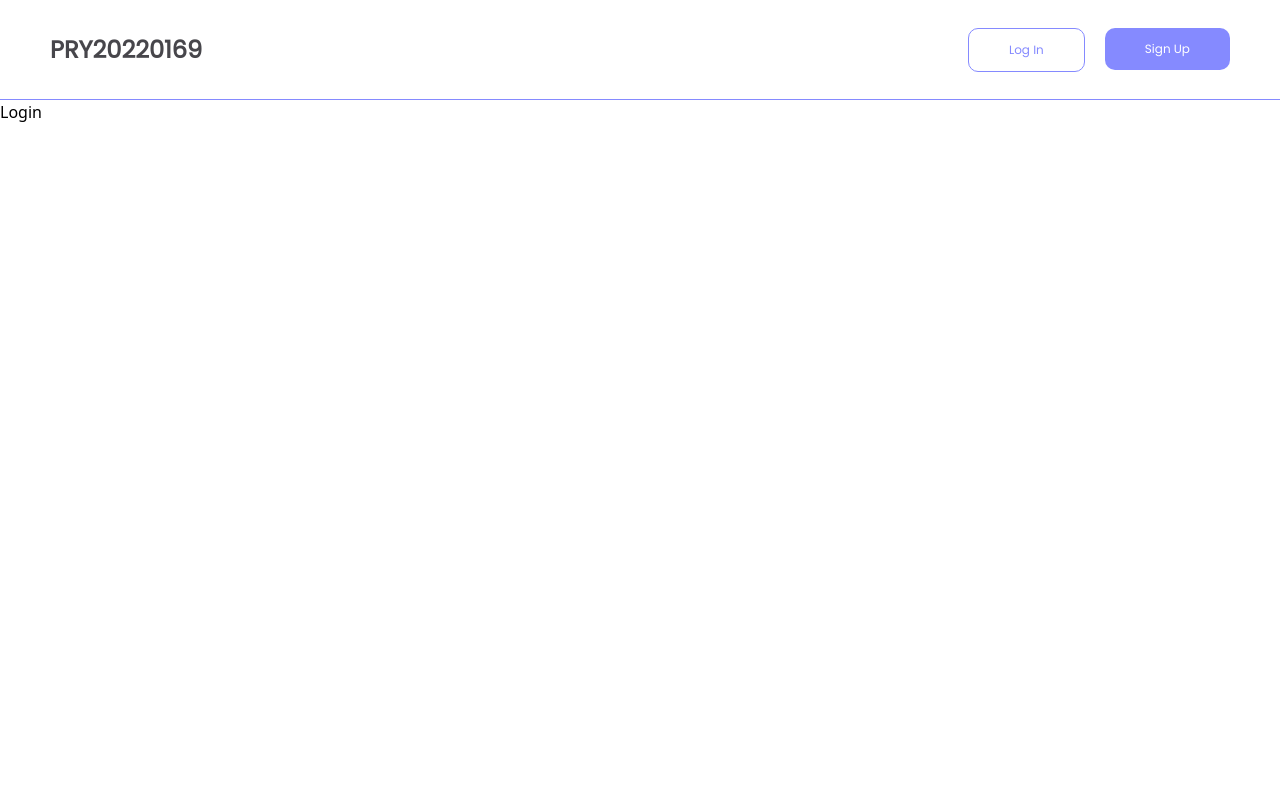
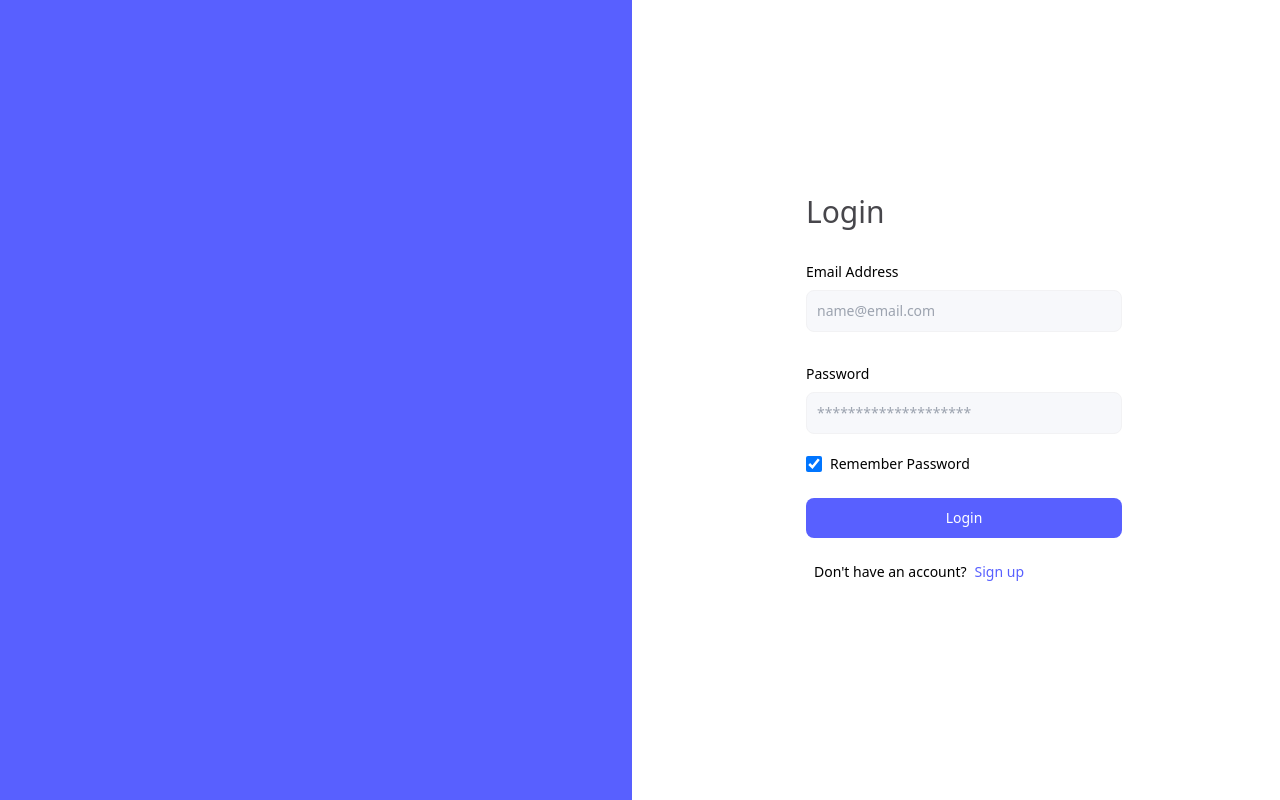
Before and after one commit to PRY20220169/Client-Side, a Vue app: page /login in a window 1280 px wide. Built offline with nearby package versions, Linux system fonts and the light colour scheme.

Commit message:
✨Created Login Layout
Created main elements and style on the login and routing changes.

```diff
--- a/src/App.vue
+++ b/src/App.vue
@@ -1,28 +1,23 @@
 <template>
 	<div id="app">
-
-		<!--<nav>
-			<router-link to="/">Home</router-link> |
-			<router-link to="/login">Login</router-link>
-		</nav>-->
-    <header-bar></header-bar>
+		<header-bar v-if="!$route.meta.hideNavbar"></header-bar>
 		<router-view />
 	</div>
 </template>
 
 <style lang="scss">
-	*{
+	* {
 		padding: 0;
 		margin: 0;
 	}
 
-  #app{
+	#app {
 		height: 99vh;
 	}
 </style>
 <script>
 	import HeaderBar from "@/components/header-bar";
 	export default {
-  components: { HeaderBar }
-}
+		components: { HeaderBar },
+	};
 </script>
--- a/src/pages/LoginPage.vue
+++ b/src/pages/LoginPage.vue
@@ -1,9 +1,91 @@
 <template>
-	<main class="login">Login</main>
+	<main class="login h-screen">
+		<div class="grid grid-cols-2 gap-4 h-full">
+			<div class="bg-main"></div>
+			<div>
+				<div class="flex flex-col items-center justify-center h-full">
+					<div class="w-1/2">
+						<h1 class="text-3xl text-start pb-8 text-gray-dark">Login</h1>
+						<div class="pb-8">
+							<label
+								for="email"
+								class="block mb-2 text-sm font-medium text-gray-900"
+								>Email Address</label
+							>
+							<input
+								type="text"
+								id="email"
+								v-model="email"
+								class="bg-gray-light border border-[#F2F2F4] text-black font-normal text-sm rounded-lg block w-full p-2.5"
+								placeholder="name@email.com"
+								required
+							/>
+						</div>
+						<div class="pb-5">
+							<label
+								for="password"
+								class="block mb-2 text-sm font-medium text-gray-900"
+								>Password</label
+							>
+							<input
+								type="password"
+								id="password"
+								v-model="password"
+								class="bg-gray-light border border-[#F2F2F4] text-black font-normal text-sm rounded-lg block w-full p-2.5"
+								placeholder="********************"
+								required
+							/>
+						</div>
+						<div class="flex items-center pb-6">
+							<input
+								checked
+								id="checked-checkbox"
+								type="checkbox"
+								value=""
+								class="w-4 h-4 text-blue-600 bg-gray-100 rounded border-gray-300 focus:ring-black"
+							/>
+							<label
+								for="checked-checkbox"
+								class="ml-2 text-sm font-medium text-gray-900 dark:text-gray-300"
+								>Remember Password</label
+							>
+						</div>
+						<button
+							type="button"
+							class="bg-main text-white font-normal text-sm rounded-lg block w-full p-2.5 hover:brightness-90 transition ease-in-out mb-6"
+							@click="login(email, password)"
+						>
+							Login
+						</button>
+						<div class="flex items-center pb-6">
+							<label class="ml-2 text-sm font-medium text-gray-900"
+								>Don't have an account?</label
+							>
+							<router-link
+								class="ml-2 text-sm font-medium text-main"
+								to="/signup"
+								>Sign up</router-link
+							>
+						</div>
+					</div>
+				</div>
+			</div>
+		</div>
+	</main>
 </template>
 
 <script>
-	export default {};
+	export default {
+		data() {
+			return {};
+		},
+		methods: {
+			login(email, password) {
+				console.log(email + password);
+				this.$router.push({ name: "home" });
+			},
+		},
+	};
 </script>
 
 <style></style>
--- a/src/router/index.ts
+++ b/src/router/index.ts
@@ -14,77 +14,71 @@ const routes: Array<RouteConfig> = [
 	{
 		path: "/login",
 		name: "login",
-    component: () =>
-      import("../pages/LoginPage.vue"),
+		component: () => import("../pages/LoginPage.vue"),
+		meta: {
+			hideNavbar: true,
+		},
 	},
 	{
 		path: "/signup",
 		name: "signup",
-    component: () =>
-      import("../pages/SignupPage.vue"),
+		component: () => import("../pages/SignupPage.vue"),
+		meta: {
+			hideNavbar: true,
+		},
 	},
 	{
 		path: "/advanced-search",
 		name: "advanced-search",
-    component: () =>
-      import("../pages/AdvancedSearch.vue"),
+		component: () => import("../pages/AdvancedSearch.vue"),
 	},
 	{
 		path: "/search-results",
 		name: "search-results",
-    props: (route) => ({q:route.query.q}),
-    component: () =>
-      import("../pages/SearchResults.vue"),
-
+		props: (route) => ({ q: route.query.q }),
+		component: () => import("../pages/SearchResults.vue"),
 	},
 
 	// Collection Routes
 	{
 		path: "/article-collection",
 		name: "article-collection",
-    component: () =>
-      import("../pages/collections/ArticleCollection.vue"),
+		component: () => import("../pages/collections/ArticleCollection.vue"),
 	},
 	{
 		path: "/list-collection",
 		name: "list-collection",
-    component: () =>
-      import("../pages/collections/ListCollection.vue"),
+		component: () => import("../pages/collections/ListCollection.vue"),
 	},
 
 	// Compare Routes
 	{
 		path: "/article-compare",
 		name: "article-compare",
-    component: () =>
-      import("../pages/compare/ArticleCompare.vue"),
+		component: () => import("../pages/compare/ArticleCompare.vue"),
 	},
 	{
 		path: "/author-compare",
 		name: "author-compare",
-    component: () =>
-      import("../pages/compare/AuthorCompare.vue"),
+		component: () => import("../pages/compare/AuthorCompare.vue"),
 	},
 	{
 		path: "/journal-compare",
 		name: "journal-compare",
-    component: () =>
-      import("../pages/compare/JournalCompare.vue"),
+		component: () => import("../pages/compare/JournalCompare.vue"),
 	},
 
 	// Details Routes
 	{
 		path: "/article-details/:id",
 		name: "article-details",
-    component: () =>
-      import("../pages/details/ArticleDetails.vue"),
-    children:[
+		component: () => import("../pages/details/ArticleDetails.vue"),
+		children: [
 			{
 				path: "author-details/:authorId",
 				name: "author-details",
-        component: () =>
-          import("../pages/details/AuthorDetails.vue")
-      }
+				component: () => import("../pages/details/AuthorDetails.vue"),
+			},
 		],
 	},
 	/*{
@@ -96,8 +90,7 @@ const routes: Array<RouteConfig> = [
 	{
 		path: "/journal-details",
 		name: "journal-details",
-    component: () =>
-      import("../pages/details/JournalDetails.vue"),
+		component: () => import("../pages/details/JournalDetails.vue"),
 	},
 ];
 
```
Lines whose indentation alone changed are shown as unchanged.
